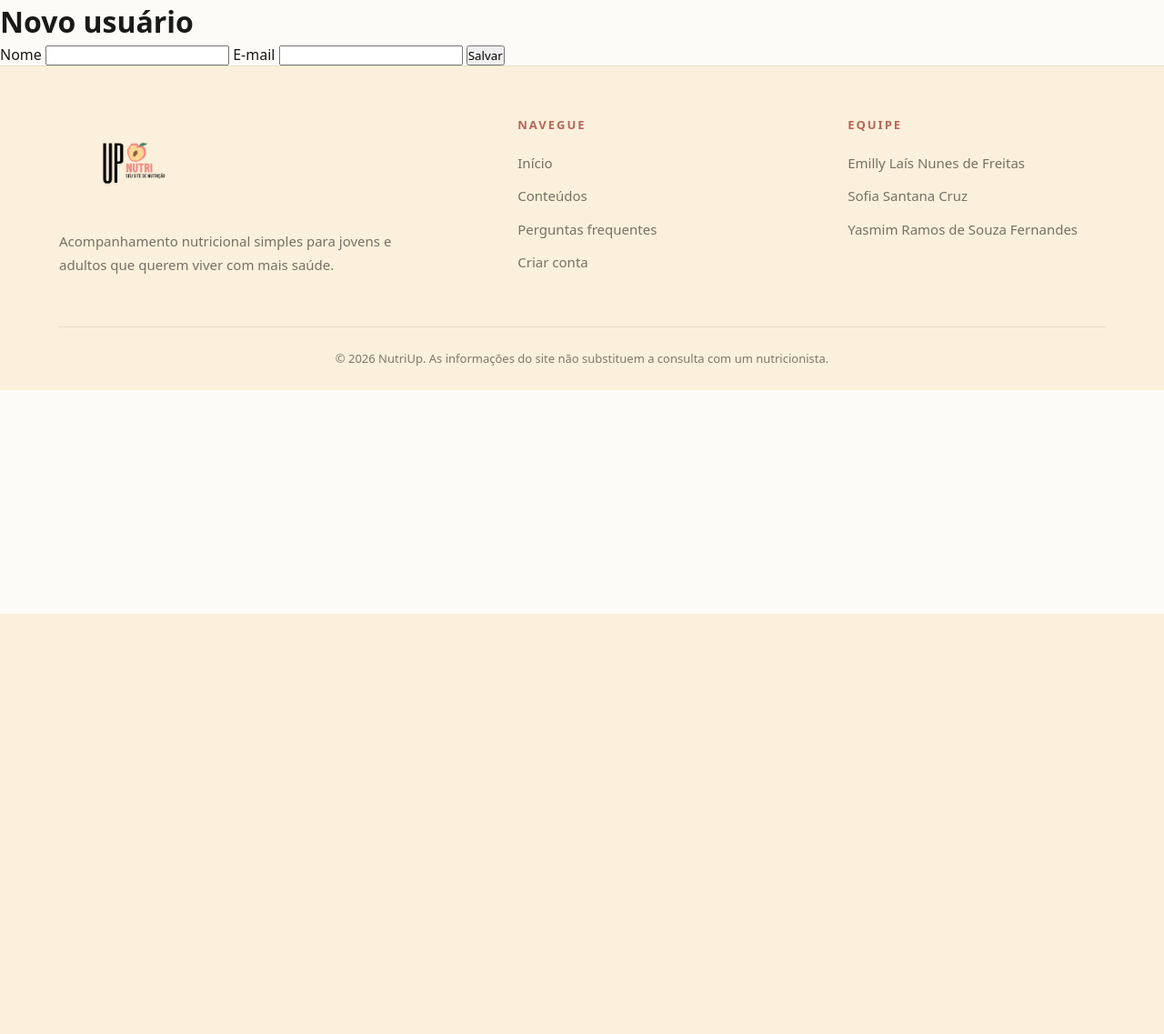
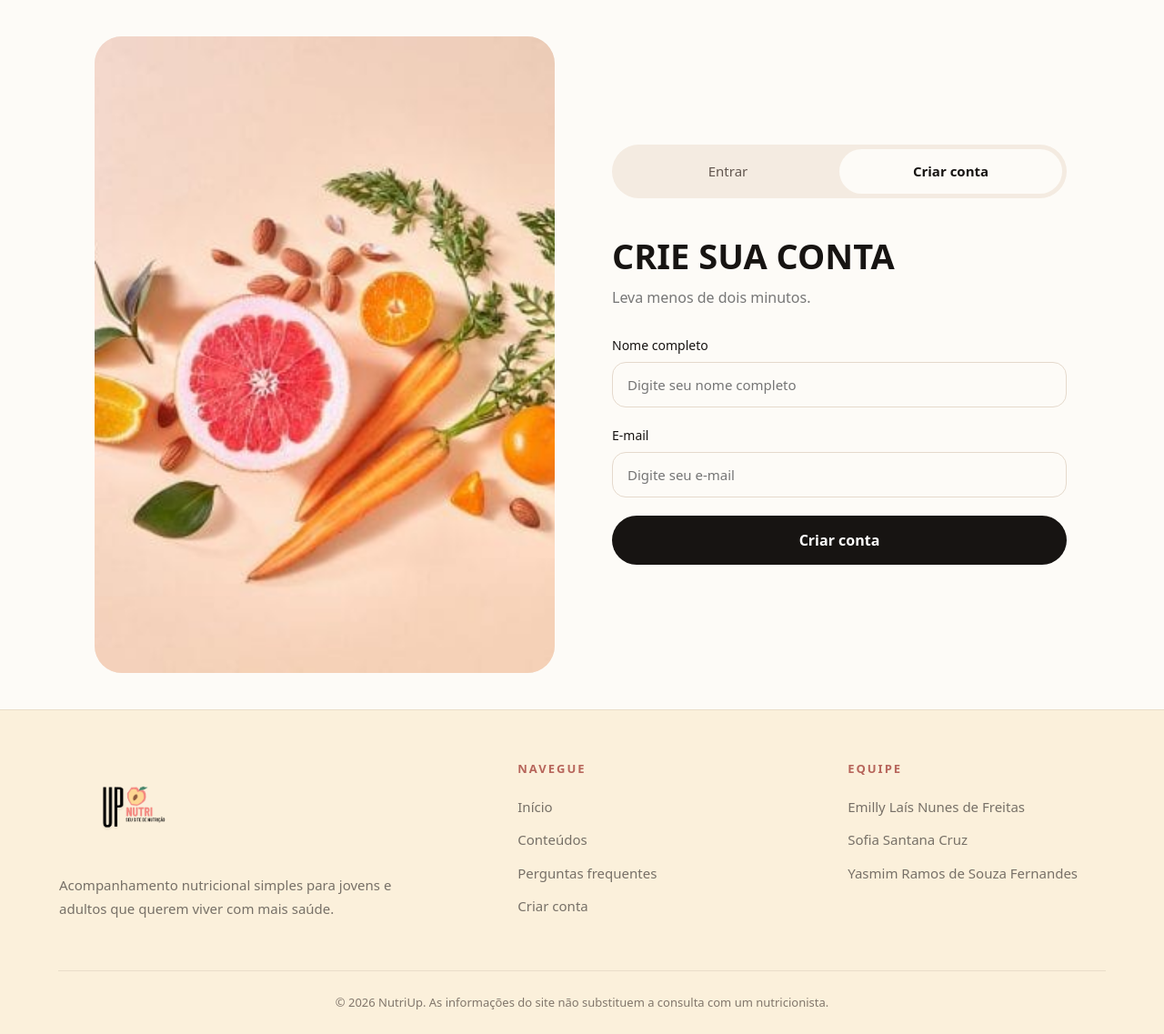
Before and after one commit to emillyy000/projeto_mvc2, a PHP site: page /user/create in a window 1280 px wide. Shown: the part 125-1262 px from the top of the page at 91% size. Before the commit the page ends 800 px from the top, so only its background shows below. Run offline with PHP 8.4, Linux system fonts and the light colour scheme.

Commit message:
Mudei o criar conta

```diff
--- a/app/Views/user/form.php
+++ b/app/Views/user/form.php
@@ -1,23 +1,61 @@
-<h1><?= e($title) ?></h1>
+<div class="cadastro-page">
 
-<form method="post" action="<?= url('user/store') ?>" data-valida-
-te>
+    <div class="cadastro-imagem">
+        <img src="<?= asset('img/alimentos.png') ?>" alt="Alimentos frescos">
+    </div>
+
+    <div class="cadastro-container">
+
+        <div class="cadastro-tabs">
+            <a href="<?= url('login') ?>" class="tab">Entrar</a>
+            <a href="<?= url('user/create') ?>" class="tab active">Criar conta</a>
+        </div>
+
+        <div class="cadastro-titulo">
+            <h1>CRIE SUA CONTA</h1>
+            <p>Leva menos de dois minutos.</p>
+        </div>
+
+        <form method="post" action="<?= url('user/store') ?>" data-validate>
 
             <input type="hidden" name="csrf" value="<?= e($csrf) ?>">
 
-<label>Nome
-<input name="name" value="<?= e($old['name'] ?? '') ?>">
-</label>
+            <div class="campo-cadastro">
+                <label for="name">Nome completo</label>
+                <input
+                    type="text"
+                    id="name"
+                    name="name"
+                    value="<?= e($old['name'] ?? '') ?>"
+                    placeholder="Digite seu nome completo"
+                >
+            </div>
+
             <?php if (isset($errors['name'])): ?>
                 <p class="erro"><?= e($errors['name']) ?></p>
             <?php endif; ?>
 
-<label>E-mail
-<input name="email" value="<?= e($old['email'] ?? '') ?>">
-</label>
+            <div class="campo-cadastro">
+                <label for="email">E-mail</label>
+                <input
+                    type="email"
+                    id="email"
+                    name="email"
+                    value="<?= e($old['email'] ?? '') ?>"
+                    placeholder="Digite seu e-mail"
+                >
+            </div>
+
             <?php if (isset($errors['email'])): ?>
                 <p class="erro"><?= e($errors['email']) ?></p>
             <?php endif; ?>
 
-<button type="submit">Salvar</button>
+            <button type="submit" class="btn-cadastro">
+                Criar conta
+            </button>
+
         </form>
+
+    </div>
+
+</div>
--- a/public/css/estilo.css
+++ b/public/css/estilo.css
@@ -940,3 +940,170 @@ body {
 .texto-rosa {
     color: #E68A7E;
 }
+/* ===== PÁGINA DE CADASTRO ===== */
+
+.cadastro-page {
+    max-width: 1200px;
+    margin: 40px auto;
+    padding: 0 5%;
+    display: grid;
+    grid-template-columns: 1fr 1fr;
+    gap: 60px;
+    align-items: center;
+    min-height: 650px;
+}
+
+/* Imagem da esquerda */
+.cadastro-imagem {
+    height: 700px;
+    background-color: #F4EBE1;
+    border-radius: 30px;
+    overflow: hidden;
+}
+
+.cadastro-imagem img {
+    width: 100%;
+    height: 100%;
+    object-fit: cover;
+    display: block;
+}
+
+/* Área do formulário */
+.cadastro-container {
+    width: 100%;
+    max-width: 500px;
+    margin: 0 auto;
+}
+
+/* Abas Entrar / Criar conta */
+.cadastro-tabs {
+    display: flex;
+    background-color: #F4EBE1;
+    padding: 5px;
+    border-radius: 50px;
+    margin-bottom: 35px;
+}
+
+.cadastro-tabs .tab {
+    flex: 1;
+    text-align: center;
+    padding: 13px;
+    border-radius: 50px;
+    text-decoration: none;
+    color: #62564F;
+    font-size: 15px;
+    transition: 0.3s;
+}
+
+.cadastro-tabs .tab.active {
+    background-color: #FDFBF7;
+    color: #171412;
+    font-weight: bold;
+}
+
+/* Título */
+.cadastro-titulo h1 {
+    font-size: 38px;
+    margin: 0;
+    color: #171412;
+    font-weight: 900;
+}
+
+.cadastro-titulo p {
+    color: #777;
+    font-size: 16px;
+    margin-top: 5px;
+    margin-bottom: 30px;
+}
+
+/* Formulário */
+.cadastro-container form {
+    display: flex;
+    flex-direction: column;
+    gap: 20px;
+}
+
+.campo-cadastro {
+    display: flex;
+    flex-direction: column;
+    gap: 8px;
+}
+
+.campo-cadastro label {
+    font-size: 14px;
+    color: #171412;
+    font-weight: 500;
+}
+
+.campo-cadastro input {
+    width: 100%;
+    box-sizing: border-box;
+    padding: 14px 16px;
+    border: 1px solid #E5D9CC;
+    border-radius: 15px;
+    background-color: #FDFBF7;
+    font-size: 15px;
+    outline: none;
+    transition: 0.3s;
+}
+
+.campo-cadastro input:focus {
+    border-color: #E68A7E;
+    box-shadow: 0 0 0 3px rgba(230, 138, 126, 0.15);
+}
+
+/* Botão */
+.btn-cadastro {
+    width: 100%;
+    padding: 16px;
+    border: none;
+    border-radius: 50px;
+    background-color: #171412;
+    color: white;
+    font-size: 16px;
+    font-weight: bold;
+    cursor: pointer;
+    transition: 0.3s;
+}
+
+.btn-cadastro:hover {
+    background-color: #B65F56;
+}
+
+/* Erros */
+.cadastro-container .erro {
+    color: #B65F56;
+    font-size: 13px;
+    margin: -10px 0 0;
+}
+
+/* Responsividade */
+@media (max-width: 900px) {
+    .cadastro-page {
+        grid-template-columns: 1fr;
+        gap: 30px;
+        margin: 25px auto;
+    }
+
+    .cadastro-imagem {
+        height: 350px;
+    }
+
+    .cadastro-container {
+        max-width: 600px;
+    }
+}
+
+@media (max-width: 500px) {
+    .cadastro-page {
+        padding: 0 20px;
+    }
+
+    .cadastro-imagem {
+        height: 250px;
+    }
+
+    .cadastro-titulo h1 {
+        font-size: 30px;
+    }
+}
```
Lines whose indentation alone changed are shown as unchanged.
